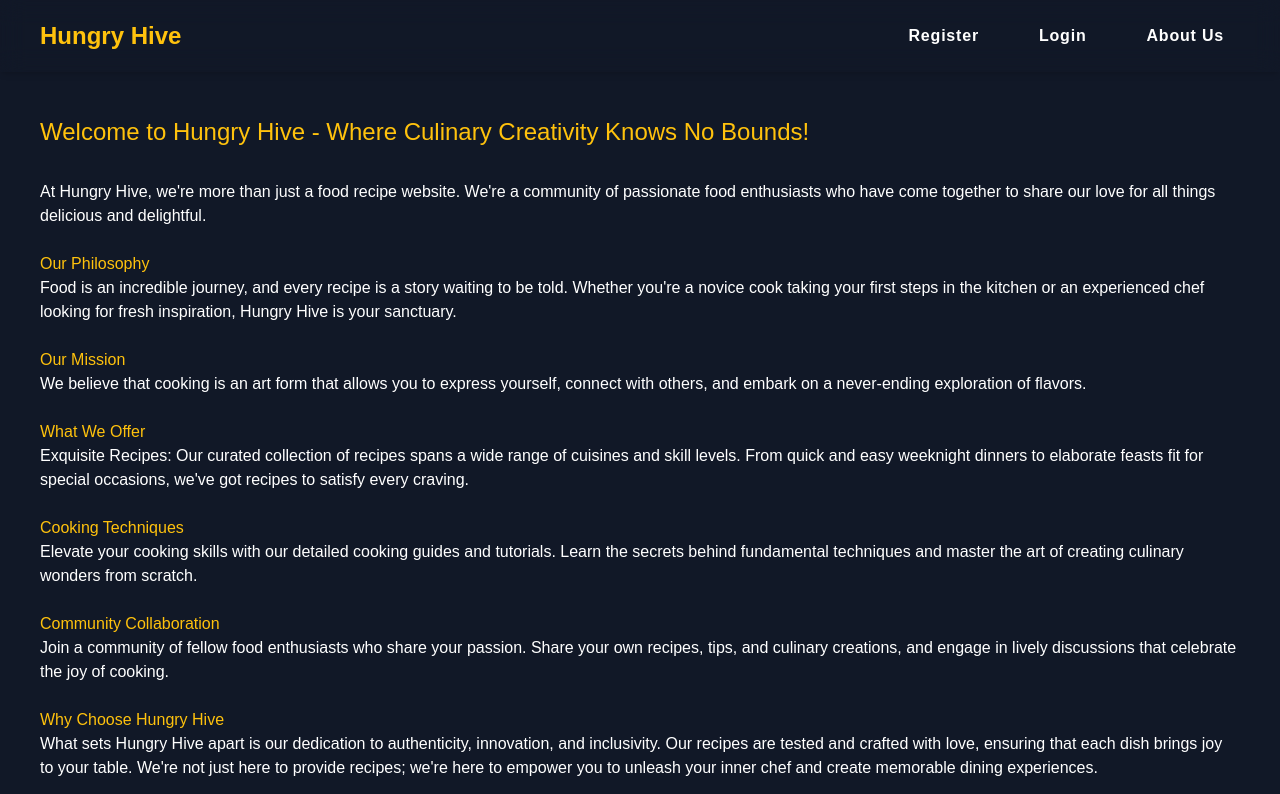
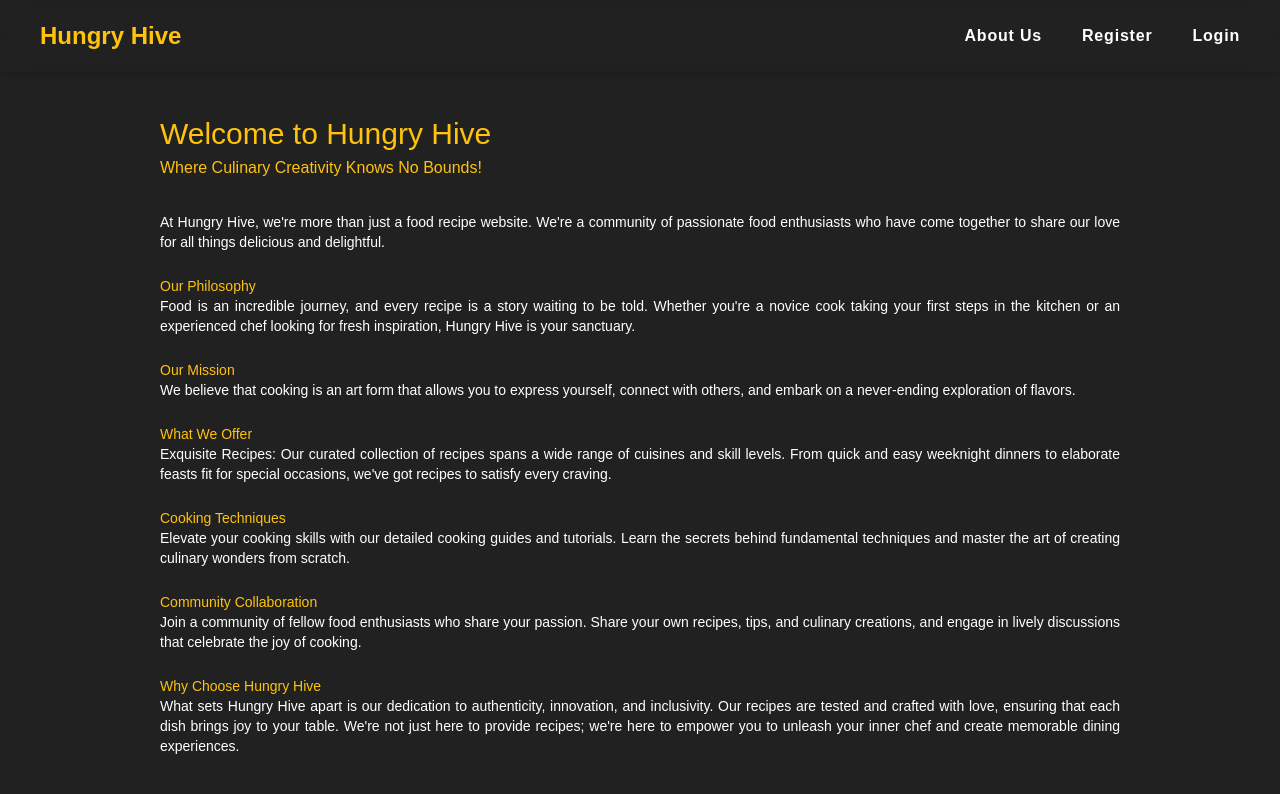
Before and after one commit to srajankumar/hungry-hive, a React (Create React App) app in the folder client/: page /about-us in a window 1280 px wide. Shown: the top 794 px of the page. Built offline with nearby package versions, Linux system fonts and the light colour scheme.

Commit message:
about us minor fixes

```diff
--- a/client/src/components/Navbar.jsx
+++ b/client/src/components/Navbar.jsx
@@ -49,13 +49,20 @@ const Navbar = () => {
             className="hidden w-full md:block md:w-auto"
             id="navbar-dropdown"
           >
-            <ul className="flex font-bold tracking-wider p-4 md:p-0 mt-4 border rounded-lg md:flex-row md:space-x-8 md:mt-0 md:border-0  border-gray-700">
-              <li></li>
+            <ul className="flex font-bold tracking-wider p-4 md:p-0 mt-4 border rounded-lg md:flex-row md:mt-0 md:border-0  border-gray-700">
+              <li>
+                <Link
+                  to="/about-us"
+                  className="md:pl-10 hover:underline hover:underline-offset-4 focus:underline focus:underline-offset-8 block py-2 rounded focus:text-[#ffc20d] md:hover:bg-transparent"
+                >
+                  About Us
+                </Link>
+              </li>
               <li>
                 {!cookies.access_token ? (
                   <Link
                     to="/auth"
-                    className="hover:underline hover:underline-offset-4 focus:underline focus:underline-offset-8 block py-2 pl-3 pr-4 rounded focus:text-[#ffc20d] md:hover:bg-transparent"
+                    className="md:pl-10 hover:underline hover:underline-offset-4 focus:underline focus:underline-offset-8 block py-2 rounded focus:text-[#ffc20d] md:hover:bg-transparent"
                   >
                     Register
                   </Link>
@@ -64,7 +71,7 @@ const Navbar = () => {
                     {" "}
                     <Link
                       to="add-recipes"
-                      className="hover:underline hover:underline-offset-4 focus:underline focus:underline-offset-8 block py-2 pl-3 rounded focus:text-[#ffc20d] md:hover:bg-transparent"
+                      className="md:pl-10 hover:underline hover:underline-offset-4 focus:underline focus:underline-offset-8 block py-2 rounded focus:text-[#ffc20d] md:hover:bg-transparent"
                     >
                       Add Recipes
                     </Link>
@@ -75,7 +82,7 @@ const Navbar = () => {
                 {!cookies.access_token ? (
                   <Link
                     to="/login"
-                    className="hover:underline hover:underline-offset-4 focus:underline focus:underline-offset-8 block py-2 pl-3 pr-4 rounded focus:text-[#ffc20d] md:hover:bg-transparent"
+                    className="md:pl-10 hover:underline hover:underline-offset-4 focus:underline focus:underline-offset-8 block py-2 rounded focus:text-[#ffc20d] md:hover:bg-transparent"
                   >
                     Login
                   </Link>
@@ -85,14 +92,14 @@ const Navbar = () => {
                       <li>
                         <Link
                           to="/my-recipes"
-                          className="hover:underline hover:underline-offset-4 focus:underline focus:underline-offset-8 block py-2 pr-4 rounded focus:text-[#ffc20d] md:hover:bg-transparent"
+                          className="md:pl-10 hover:underline hover:underline-offset-4 focus:underline focus:underline-offset-8 block py-2 rounded focus:text-[#ffc20d] md:hover:bg-transparent"
                         >
                           My Recipes
                         </Link>
                       </li>
                       <li>
                         <button
-                          className="hover:underline hover:text-red-400 hover:underline-offset-4 focus:underline focus:underline-offset-8 block py-2 pl-3 pr-4 rounded md:hover:bg-transparent"
+                          className="md:pl-10 hover:underline hover:text-red-400 hover:underline-offset-4 focus:underline focus:underline-offset-8 block py-2 rounded md:hover:bg-transparent"
                           onClick={logout}
                         >
                           Log Out
@@ -101,15 +108,6 @@ const Navbar = () => {
                     </ul>
                   </>
                 )}
-               </li>
-
-              <li>
-                <Link
-                  to="/about-us"
-                  className="hover:underline hover:underline-offset-4 focus:underline focus:underline-offset-8 block py-2 pl-3 pr-4 rounded focus:text-[#ffc20d] md:hover:bg-transparent"
-                >
-                  About Us
-                </Link>
               </li>
             </ul>
           </div>
@@ -119,8 +117,8 @@ const Navbar = () => {
   );
 };
 
-
-              {/* <li>
+{
+  /* <li>
                 <button
                   id="dropdownNavbarLink"
                   data-dropdown-toggle="dropdownNavbar"
@@ -194,7 +192,7 @@ const Navbar = () => {
                     </li>
                   </ul>
                 </div>
-              </li> */}
-
+              </li> */
+}
 
 export default Navbar;
--- a/client/src/components/allRecipes.jsx
+++ b/client/src/components/allRecipes.jsx
@@ -77,7 +77,7 @@ const AllRecipes = () => {
       console.error(err);
     }
   };
-  const isRecipeSaved = (id) => savedRecipes.includes(id);
+  const isRecipeSaved = (id) => savedRecipes && savedRecipes.includes(id);
 
   return (
     <div>
--- a/client/src/index.css
+++ b/client/src/index.css
@@ -5,6 +5,7 @@
 @import url("https://fonts.googleapis.com/css2?family=Poppins&display=swap");
 
 @import url("https://fonts.googleapis.com/css2?family=Montserrat:wght@700&display=swap");
+
 ::-webkit-scrollbar {
   width: 5px;
   background-color: #212121;
--- a/client/src/pages/AboutUs.jsx
+++ b/client/src/pages/AboutUs.jsx
@@ -1,24 +1,21 @@
-
 import React from "react";
-
-
-
-
 
 const AboutUs = () => {
   return (
     <div className="about-us-page">
-
-      <div className="min-h-screen pt-24 px-5 sm:px-10 bg-gray-900 text-white">
-        <h1 className="sm:py-5 main-heading text-lg text-[#ffc20d] sm:text-2xl">
-          Welcome to Hungry Hive - Where Culinary Creativity Knows No Bounds!
+      <div className="min-h-screen pt-24 px-5 md:px-20 lg:px-40 bg-[#212121] text-white">
+        <h1 className="sm:pt-5 sm:pb-1 main-heading text-xl text-[#ffc20d] sm:text-3xl">
+          Welcome to Hungry Hive
         </h1>
-        <p className="py-3 text-normal">
+        <h2 className="main-heading sm:text-base text-sm sm:pb-5 text-[#ffc20d]">
+          Where Culinary Creativity Knows No Bounds!
+        </h2>
+        <p className="py-3 text-sm text-justify sm:text-normal">
           At Hungry Hive, we're more than just a food recipe website. We're a
           community of passionate food enthusiasts who have come together to
           share our love for all things delicious and delightful.
         </p>
-        <div className="py-3 text-normal">
+        <div className="py-3 text-sm text-justify sm:text-normal">
           <p className="main-heading text-[#ffc20d]">Our Philosophy</p>
           <p>
             Food is an incredible journey, and every recipe is a story waiting
@@ -27,7 +24,7 @@ const AboutUs = () => {
             Hungry Hive is your sanctuary.
           </p>
         </div>
-        <div className="py-3 text-normal">
+        <div className="py-3 text-sm text-justify sm:text-normal">
           <p className="main-heading text-[#ffc20d]">Our Mission</p>{" "}
           <p>
             We believe that cooking is an art form that allows you to express
@@ -35,7 +32,7 @@ const AboutUs = () => {
             exploration of flavors.
           </p>
         </div>
-        <div className="py-3 text-normal">
+        <div className="py-3 text-sm text-justify sm:text-normal">
           <p className="main-heading text-[#ffc20d]">What We Offer</p>
           <p>
             Exquisite Recipes: Our curated collection of recipes spans a wide
@@ -44,7 +41,7 @@ const AboutUs = () => {
             recipes to satisfy every craving.
           </p>
         </div>
-        <div className="py-3 text-normal">
+        <div className="py-3 text-sm text-justify sm:text-normal">
           <p className="main-heading text-[#ffc20d]">Cooking Techniques </p>
           <p>
             Elevate your cooking skills with our detailed cooking guides and
@@ -52,15 +49,17 @@ const AboutUs = () => {
             master the art of creating culinary wonders from scratch.
           </p>
         </div>
-        <div className="py-3 text-normal">
-          <p className="main-heading text-[#ffc20d]">Community Collaboration </p>
+        <div className="py-3 text-sm text-justify sm:text-normal">
+          <p className="main-heading text-[#ffc20d]">
+            Community Collaboration{" "}
+          </p>
           <p>
             Join a community of fellow food enthusiasts who share your passion.
             Share your own recipes, tips, and culinary creations, and engage in
             lively discussions that celebrate the joy of cooking.
           </p>
         </div>
-        <div className="py-3 text-normal">
+        <div className="py-3 text-sm text-justify sm:text-normal">
           <p className="main-heading text-[#ffc20d]">Why Choose Hungry Hive</p>
           <p>
             What sets Hungry Hive apart is our dedication to authenticity,
@@ -70,7 +69,7 @@ const AboutUs = () => {
             your inner chef and create memorable dining experiences.{" "}
           </p>
         </div>
-        <div className="py-3 text-normal">
+        <div className="py-3 text-sm text-justify sm:text-normal">
           <p className="py-3">
             Come along on this flavorful journey as we celebrate the magic of
             food and the joy of bringing people together through shared meals.
@@ -79,9 +78,9 @@ const AboutUs = () => {
             create, and savor. Your culinary adventure starts here !
           </p>
         </div>
-        <div className="py-5 w-full text-end">
+        <div className="py-5 pb-10 w-full text-end">
           <p>With culinary passion,</p>
-          <p className="pt-1">The Hungry Hive Team</p>
+          <p className="pt-1 font-bold text-[#ffc20d]">The Hungry Hive Team</p>
         </div>
       </div>
     </div>
```
